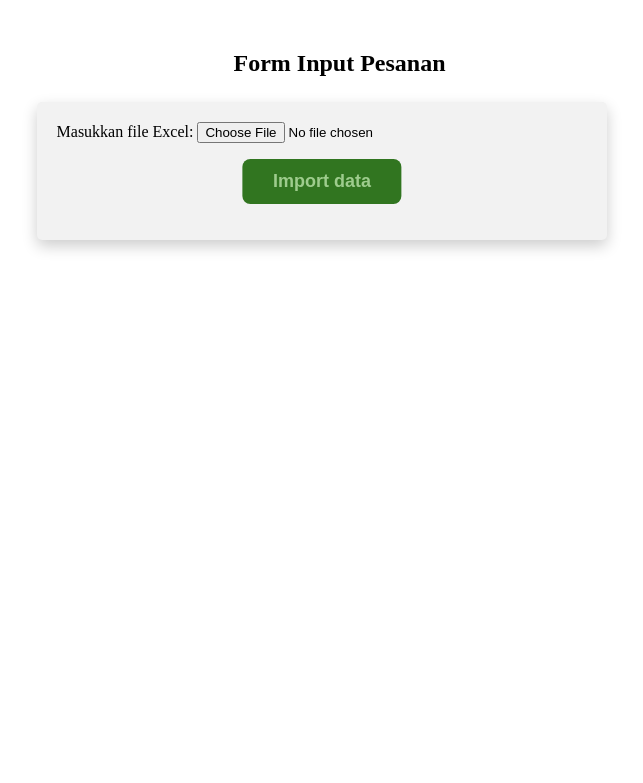
After one commit to rifatnaufal/indoplatFIX, a PHP site: page /import_excel.html in a window 1280 px wide. The commit adds this page. Shown: the top 783 px of the page, without its empty margins (318-961 px from the left). Run offline with PHP 8.4, Linux system fonts and the light colour scheme.

Commit message:
form input dari excel

```diff
--- a/form.css
+++ b/form.css
@@ -9,12 +9,12 @@ input[type=text], select {
   }
 
   input[type=submit] {
-    width: 40%;
+    width: 30%;
     background-color: #317520;
     color: #9ecc8d;
-    padding: 14px 20px;
+    padding: 12px 20px;
     border: none;
-    border-radius: 4px;
+    border-radius: 8px;
     cursor: pointer;
     margin:auto;
     margin-left:50%;
--- /dev/null
+++ b/import_excel.html
@@ -0,0 +1,20 @@
+<html>
+
+<head>
+    <title>Form Input Pesanan</title>
+    <link rel="stylesheet" href="form.css">
+</head>
+
+<body>
+    <h2 class="judul">Form Input Pesanan</h2>
+    <form>
+        <div class="cardInput">
+            Masukkan file Excel:
+            <input name="filemhsw" type="file" required="required">
+            <p>
+                <input name="upload" type="submit" value="Import data">
+        </div>
+    </form>
+</body>
+
+</html>
--- a/muncul.html
+++ b/muncul.html
@@ -19,6 +19,7 @@
         <div class="dropbtn-container">
             <a href="#" style="color: white;">Jadwal Produksi</a>
             <a href="form_test.php">Input Pesanan</a>
+            <a href="import_excel.html">Import dari Excel</a>
         </div>
     </div>
 
```
